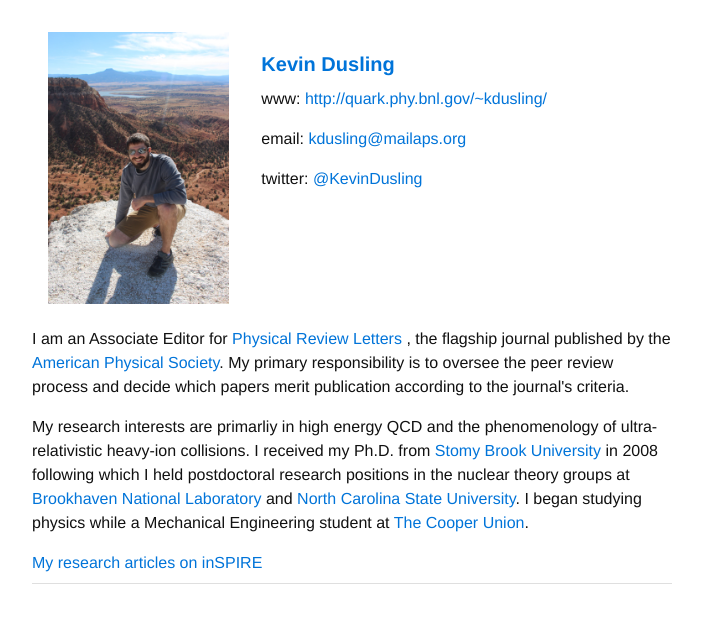
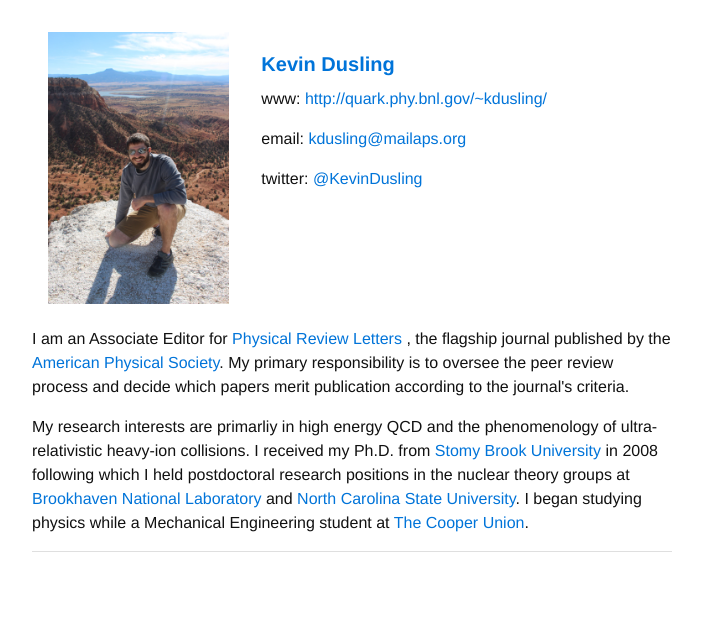
Before and after one commit to kdusling/kdusling.github.io, a Jekyll site: the page built from index.html, in a window 1280 px wide. Shown: the top 623 px of the page, without its empty margins (288-989 px from the left). Built offline with Jekyll 4.4.1, drawn with Linux system fonts in a browser that asks for light colours.

Commit message:
Update default.html

```diff
--- a/_layouts/default.html
+++ b/_layouts/default.html
@@ -38,7 +38,6 @@
 
 {{ content }}
 
-<a href="https://inspirehep.net/search?ln=en&p=find+a+dusling&of=hb&action_search=Search&sf=earliestdate&so=d">My research articles on inSPIRE</a>
 
 <hr>
 <p>
```
